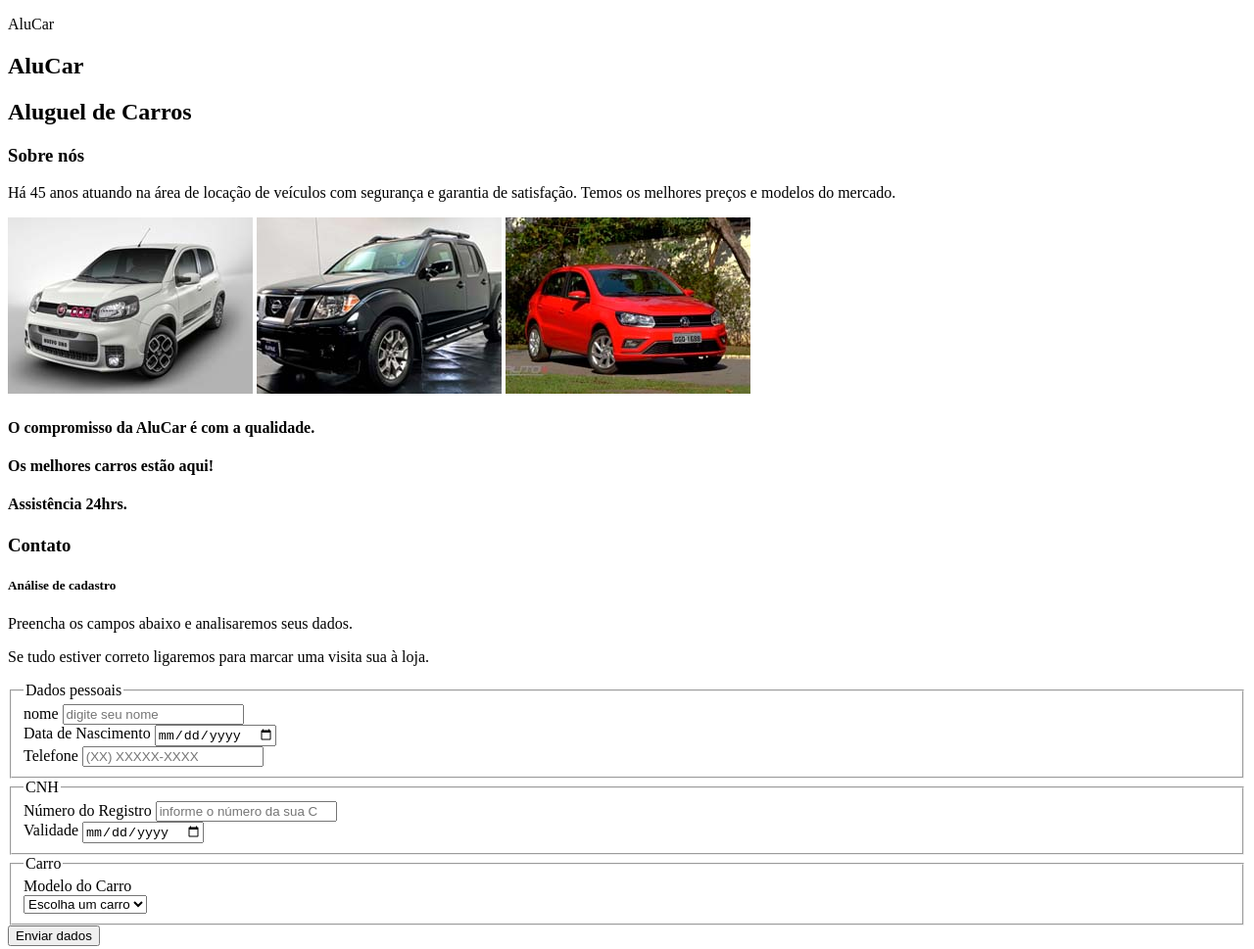
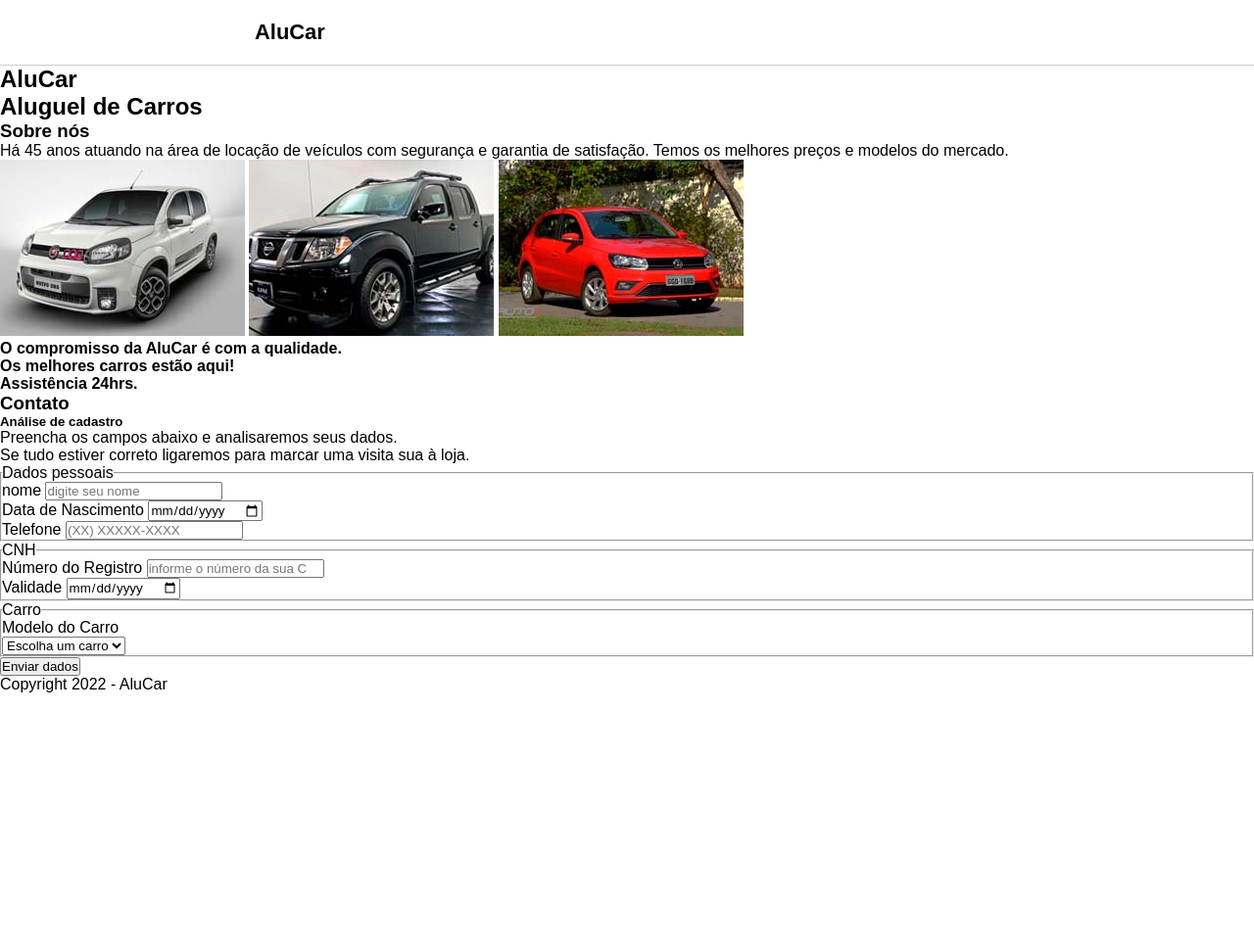
Before and after one commit to dev-jefferson-lopes/projeto-11-html-css, a plain HTML site: page index.html in a window 1280 px wide. Shown: the top 969 px of the page at 98% size. After the commit the page ends 800 px from the top, so only its background shows below. Drawn offline with Linux system fonts and the light colour scheme.

Commit message:
Iniciando o estilo da página

```diff
--- /dev/null
+++ b/assets/css/style.css
@@ -0,0 +1,21 @@
+* {
+    margin: 0;
+    padding: 0;
+    font-family: sans-serif;
+}
+
+.section-container {
+    width: 100%;
+    max-width: 800px;
+    margin: 0 auto;
+}
+
+.section-top {
+    border-bottom: 1px solid #ccc;
+}
+
+.section-top p {
+    padding: 20px;
+    font-size: 1.37em;
+    font-weight: bold;
+}
--- a/index.html
+++ b/index.html
@@ -5,12 +5,13 @@
     <meta charset="UTF-8">
     <meta http-equiv="X-UA-Compatible" content="IE=edge">
     <meta name="viewport" content="width=device-width, initial-scale=1.0">
+    <link rel="stylesheet" href="assets/css/style.css">
     <title>AluCar - Aluguel de Carros</title>
 </head>
 
 <body>
-    <header>
-        <div>
+    <header class="section-top">
+        <div class="section-container">
             <p>AluCar</p>
         </div>
     </header>
```
